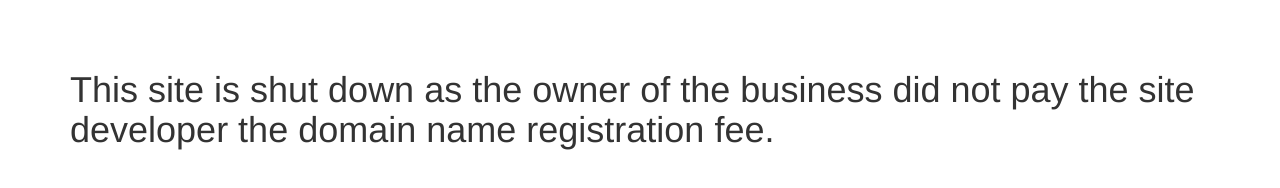
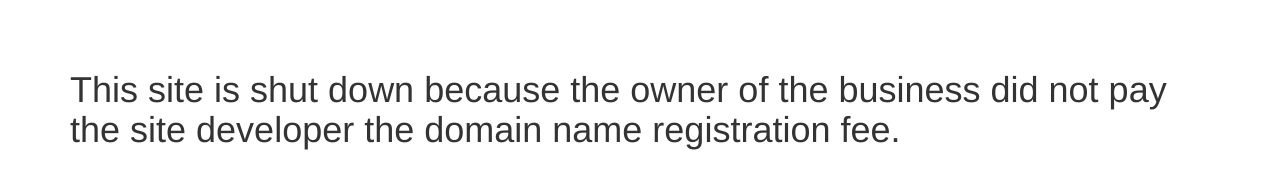
Before and after one commit to GreatCuts/greatcuts.github.io, a plain HTML site: page index.html in a window 1280 px wide. Drawn offline with Linux system fonts and the light colour scheme.

Commit message:
Update index.html

```diff
--- a/index.html
+++ b/index.html
@@ -33,7 +33,7 @@
     <div class="container">
         <div class="row">
             <div class="col-xs-12">
-                <h1>This site is shut down as the owner of the business did not pay the site developer the domain name registration fee.</h1>
+                <h1>This site is shut down because the owner of the business did not pay the site developer the domain name registration fee.</h1>
             </div>
         </div>
     </div>
```
